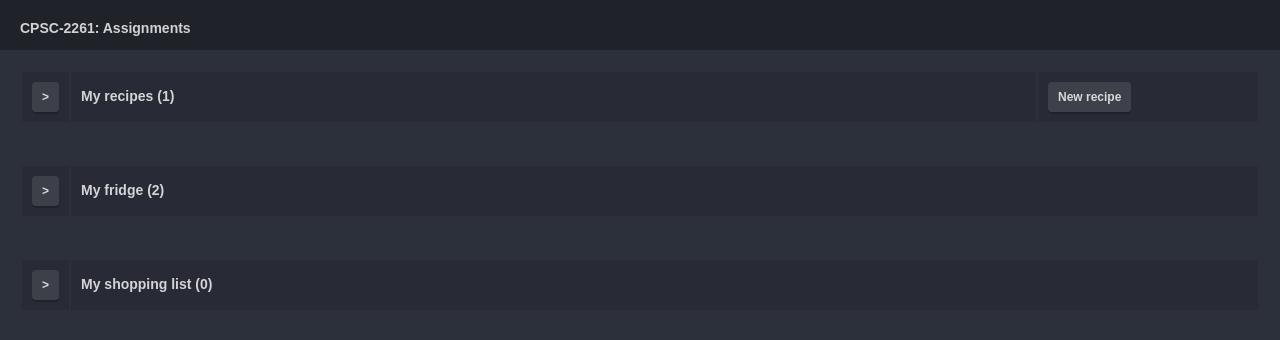
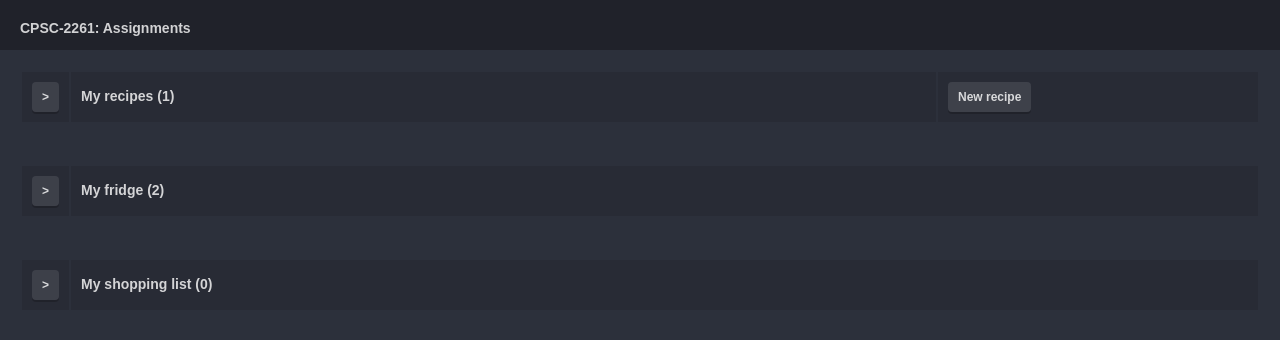
Before and after one commit to sberlinches/recipe_manager-client, an Angular app: page / in a window 1280 px wide. Shown: the top 340 px of the page. Built offline with nearby package versions, Linux system fonts and the light colour scheme.

Commit message:
width fix

```diff
--- a/src/styles.css
+++ b/src/styles.css
@@ -111,7 +111,7 @@ table td.fit{
 
 table th.fixed300,
 table td.fixed300{
-  width: 200px;
+  width: 300px;
 }
 
 
```
